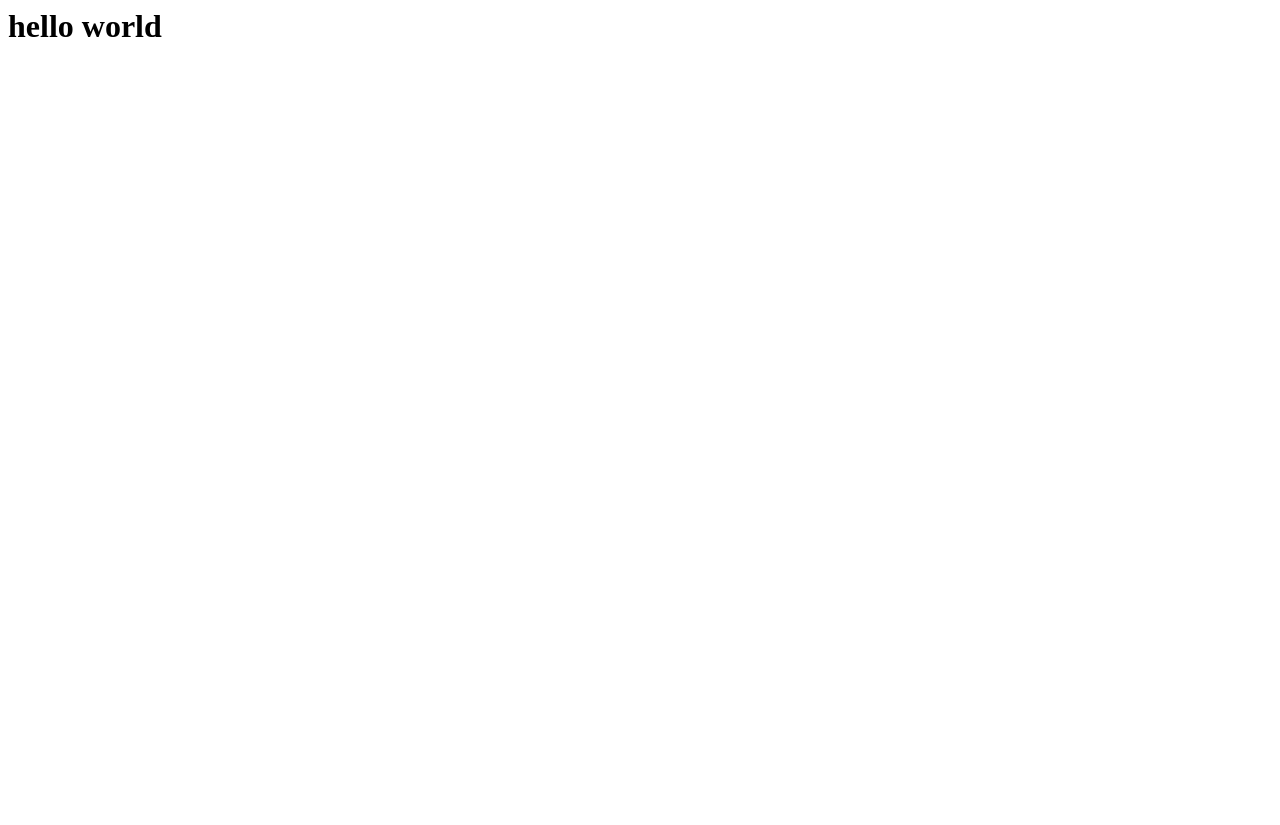
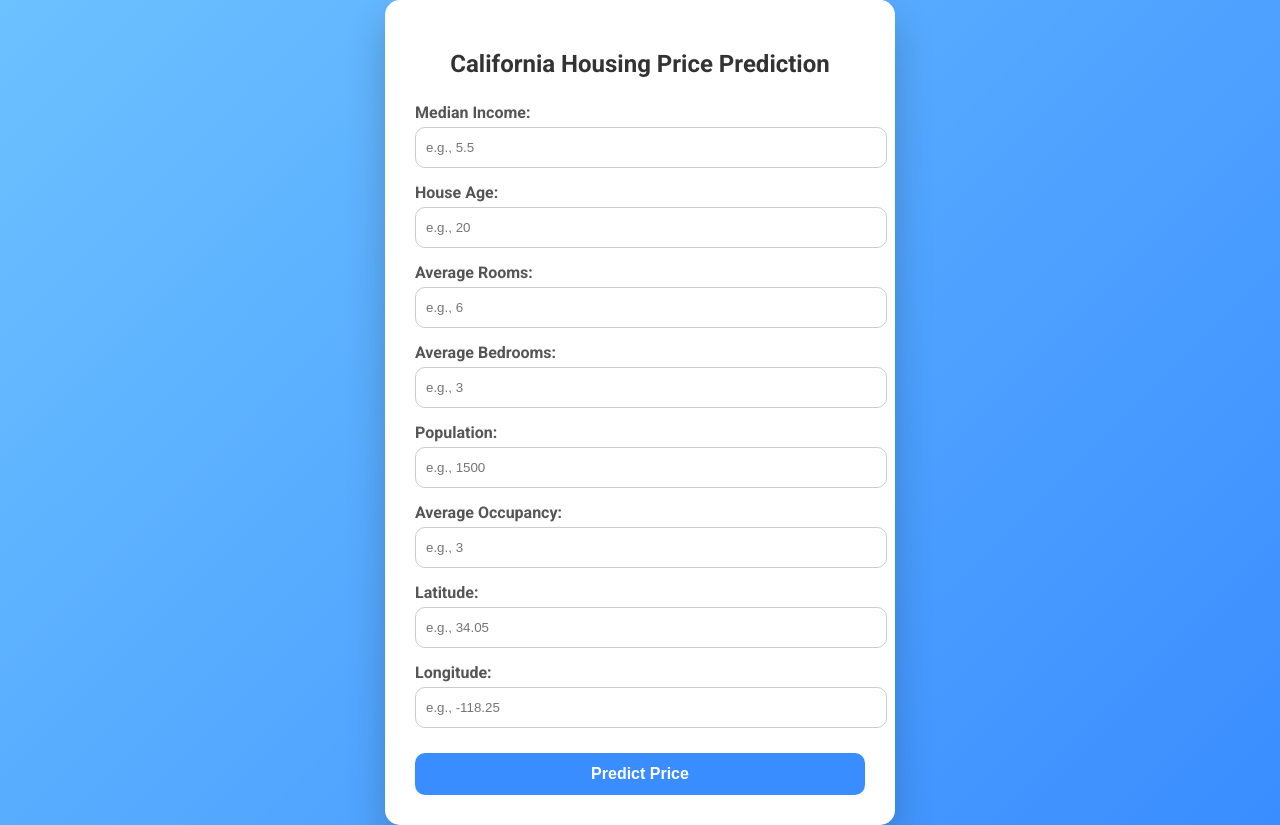
Before and after one commit to Avinash8733/HousePricing, a Flask app: page / in a window 1280 px wide. Before the commit the page is almost empty. Before the commit the page ends 37 px from the top, so only its background shows below. Run offline with Flask 3, Linux system fonts and the light colour scheme; parts of the project's set-up code (start-up, migrations or seed data) failed here and were passed over.

Commit message:
The web app is ready

```diff
--- a/app.py
+++ b/app.py
@@ -23,5 +23,14 @@ def predict_api():
     print(output[0])
     return jsonify(output[0])
 
+@app.route('/predict',methods=['POST'])
+def predict():
+    data=[float(x) for x in request.form.values()]
+    final_input=scalar.transform(np.array(data).reshape(1,-1))
+    print(final_input)
+    output = regmodel.predict(final_input)[0]
+    return render_template("home.html", prediction=round(output, 2))
+
+
 if __name__=="__main__":
     app.run(debug=True)
--- a/templates/home.html
+++ b/templates/home.html
@@ -1,3 +1,134 @@
-<h1>
-    hello world
-</h1>
+<!DOCTYPE html>
+<html>
+<head>
+    <meta charset="UTF-8">
+    <title>California Housing Price Prediction</title>
+    <link href="https://fonts.googleapis.com/css2?family=Roboto:wght@400;700&display=swap" rel="stylesheet">
+    <style>
+        body {
+            font-family: 'Roboto', sans-serif;
+            background: linear-gradient(135deg, #6CC1FF, #3A8DFF);
+            margin: 0;
+            padding: 0;
+            min-height: 100vh;
+            display: flex;
+            justify-content: center;
+            align-items: center;
+        }
+
+        .container {
+            width: 450px;
+            background: #ffffff;
+            border-radius: 15px;
+            box-shadow: 0 20px 40px rgba(0,0,0,0.2);
+            padding: 30px;
+            text-align: center;
+        }
+
+        h2 {
+            color: #333;
+            margin-bottom: 25px;
+            font-weight: 700;
+        }
+
+        label {
+            display: block;
+            text-align: left;
+            font-weight: 600;
+            margin-top: 15px;
+            margin-bottom: 5px;
+            color: #555;
+        }
+
+        input[type="number"] {
+            width: 100%;
+            padding: 12px 10px;
+            border: 1px solid #ccc;
+            border-radius: 10px;
+            outline: none;
+            transition: 0.3s;
+        }
+
+        input[type="number"]:focus {
+            border-color: #3A8DFF;
+            box-shadow: 0 0 8px rgba(58,141,255,0.3);
+        }
+
+        button {
+            margin-top: 25px;
+            width: 100%;
+            padding: 12px;
+            background: #3A8DFF;
+            border: none;
+            color: white;
+            font-size: 16px;
+            font-weight: 600;
+            border-radius: 10px;
+            cursor: pointer;
+            transition: 0.3s;
+        }
+
+        button:hover {
+            background: #1C6ED5;
+        }
+
+        .result {
+            margin-top: 25px;
+            padding: 15px;
+            background: #e0f7fa;
+            border: 1px solid #00bcd4;
+            border-radius: 10px;
+            font-size: 18px;
+            color: #00796b;
+            font-weight: 700;
+            box-shadow: 0 4px 10px rgba(0,0,0,0.1);
+        }
+
+        /* Responsive */
+        @media(max-width:500px){
+            .container{
+                width: 90%;
+                padding: 20px;
+            }
+        }
+    </style>
+</head>
+<body>
+    <div class="container">
+        <h2>California Housing Price Prediction</h2>
+        <form action="/predict" method="POST">
+            <label for="MedInc">Median Income:</label>
+            <input type="number" step="any" name="MedInc" placeholder="e.g., 5.5" required>
+
+            <label for="HouseAge">House Age:</label>
+            <input type="number" step="any" name="HouseAge" placeholder="e.g., 20" required>
+
+            <label for="AveRooms">Average Rooms:</label>
+            <input type="number" step="any" name="AveRooms" placeholder="e.g., 6" required>
+
+            <label for="AveBedrms">Average Bedrooms:</label>
+            <input type="number" step="any" name="AveBedrms" placeholder="e.g., 3" required>
+
+            <label for="Population">Population:</label>
+            <input type="number" step="any" name="Population" placeholder="e.g., 1500" required>
+
+            <label for="AveOccup">Average Occupancy:</label>
+            <input type="number" step="any" name="AveOccup" placeholder="e.g., 3" required>
+
+            <label for="Latitude">Latitude:</label>
+            <input type="number" step="any" name="Latitude" placeholder="e.g., 34.05" required>
+
+            <label for="Longitude">Longitude:</label>
+            <input type="number" step="any" name="Longitude" placeholder="e.g., -118.25" required>
+
+            <button type="submit">Predict Price</button>
+        </form>
+
+        {% if prediction %}
+        <div class="result">
+            Predicted House Value: ${{ prediction }}
+        </div>
+        {% endif %}
+    </div>
+</body>
+</html>
```
